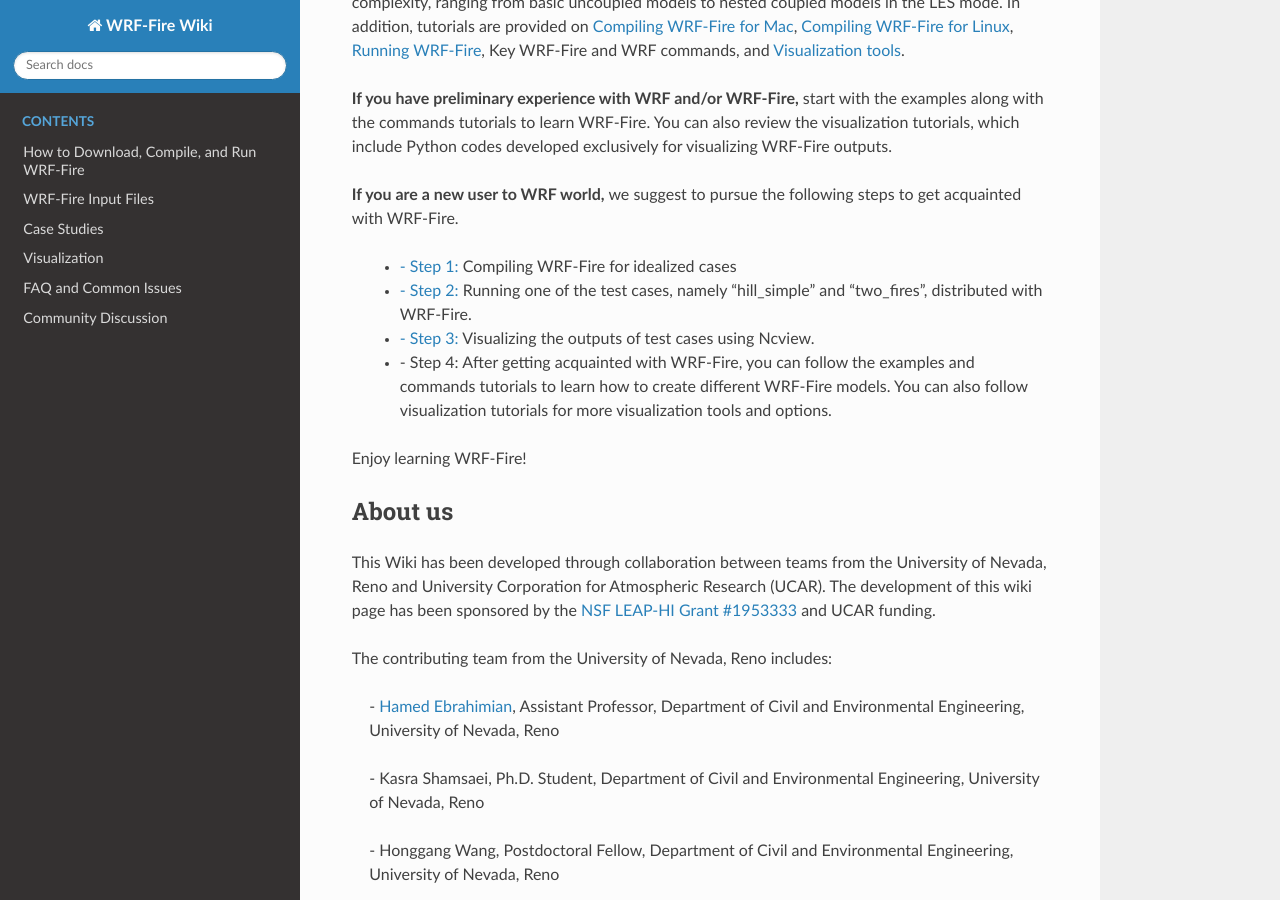
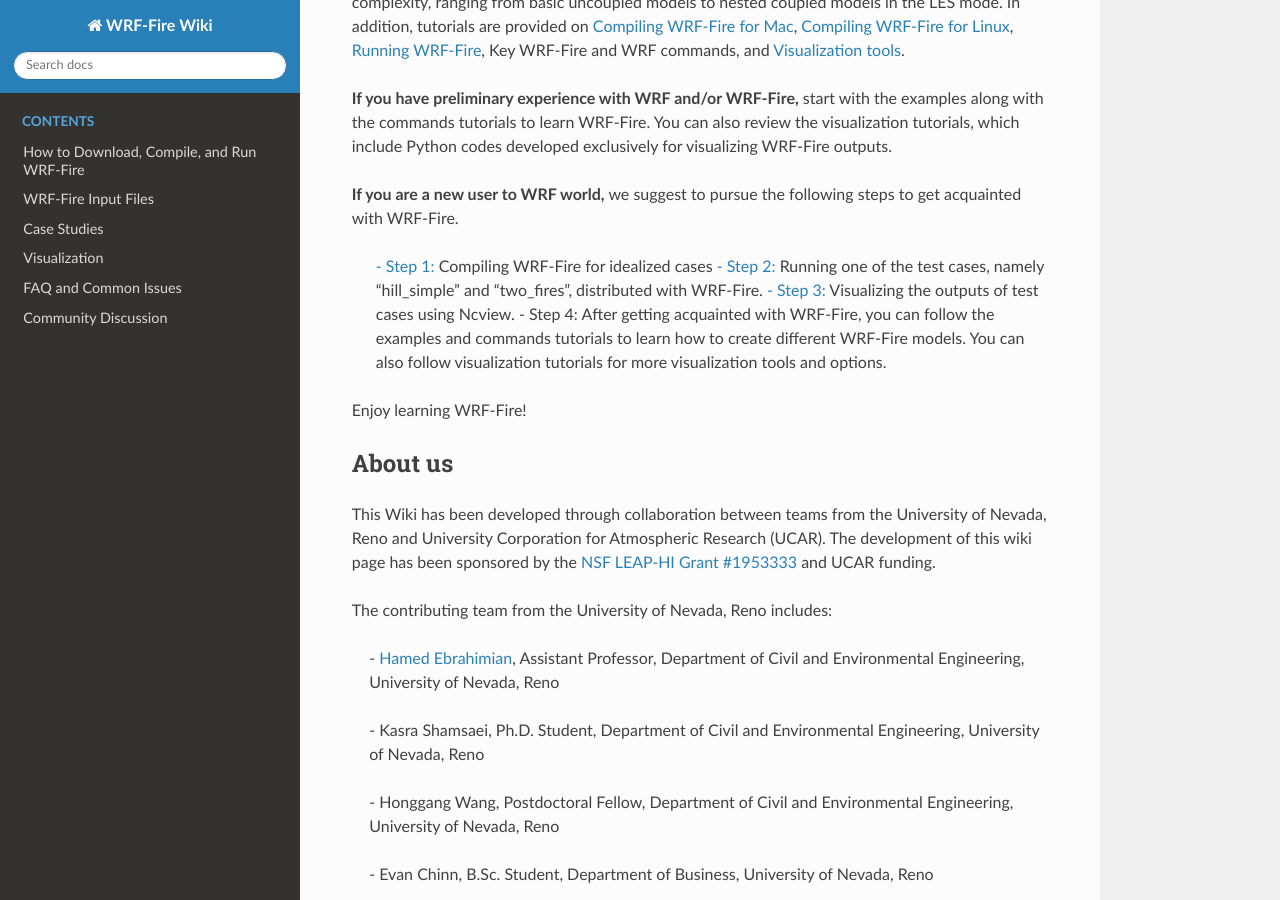
Before and after one commit to WRF-Fire-UNR/UNR-WRF-FIRE, a Sphinx documentation site: the page built from docs/source/index.rst, in a window 1280 px wide and 900 px high, scrolled down 310 px. Built offline with Sphinx 7.4.7 and the Read the Docs theme 2.0.0, drawn with Linux system fonts in a browser that asks for light colours.

```diff
--- a/docs/source/index.rst
+++ b/docs/source/index.rst
@@ -17,10 +17,10 @@ This Wiki aims to tutor WRF-Fire using a variety of examples with incrementally
 
 **If you are a new user to WRF world,** we suggest to pursue the following steps to get acquainted with WRF-Fire.
 
- - :ref:`- Step 1:<DCR>` Compiling WRF-Fire for idealized cases
- - :ref:`- Step 2:<idealized>` Running one of the test cases, namely “hill_simple” and “two_fires”, distributed with WRF-Fire.
- - :ref:`- Step 3:<Ncview>` Visualizing the outputs of test cases using Ncview.
- - :ref:`- Step 4:<tutorials>` After getting acquainted with WRF-Fire, you can follow the examples and commands tutorials to learn how to create different WRF-Fire models. You can also follow visualization tutorials for more visualization tools and options.
+ :ref:`- Step 1:<DCR>` Compiling WRF-Fire for idealized cases
+ :ref:`- Step 2:<idealized>` Running one of the test cases, namely “hill_simple” and “two_fires”, distributed with WRF-Fire.
+ :ref:`- Step 3:<Ncview>` Visualizing the outputs of test cases using Ncview.
+ :ref:`- Step 4:<tutorials>` After getting acquainted with WRF-Fire, you can follow the examples and commands tutorials to learn how to create different WRF-Fire models. You can also follow visualization tutorials for more visualization tools and options.
 
 Enjoy learning WRF-Fire!
 
```
